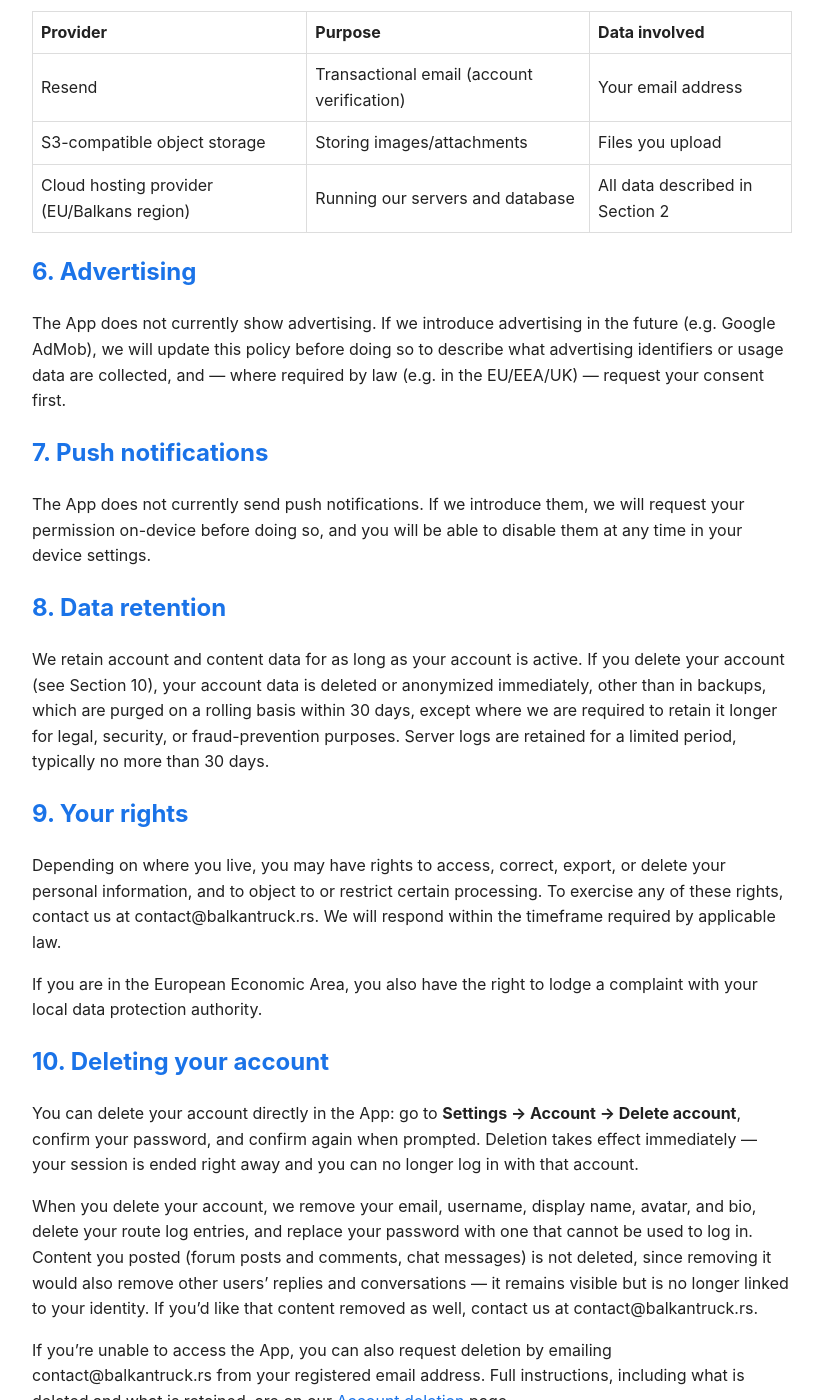
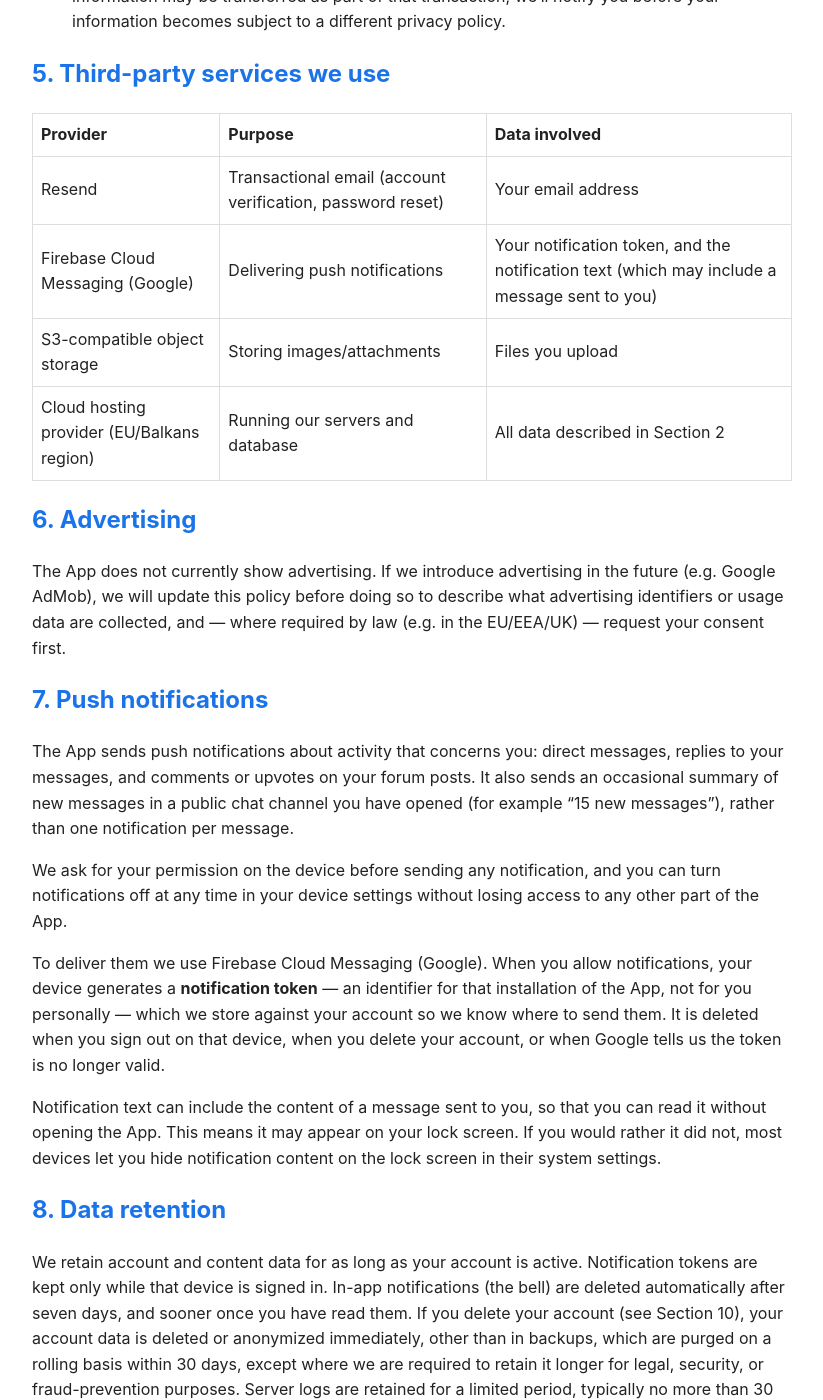
Before and after one commit to eugenecbdh/balkan-truck, a Jekyll site: the page built from privacy-policy.md, in a window 1280 px wide and 1400 px high, scrolled down 2180 px. Shown: the whole window, without its empty margins (228-1051 px from the left). Built offline with Jekyll 4.4.1, drawn with Linux system fonts in a browser that asks for light colours; some of the changed text lies outside the part shown.

Commit message:
Legal docs: the app sends push notifications now
The Privacy Policy said outright that it does not, which stopped being true this
week and is the document a store reviewer opens. Section 7 now describes what is
sent and when, that permission is asked on the device, and that notification text
can include a message's contents and so may appear on a lock screen.

The notification token is declared in 2.2 as data we store, Firebase Cloud Messaging
is listed as a processor in 5, and 8 covers how long the token and the in-app bell
are kept. Also corrects the Resend row, which only mentioned account verification —
it sends password resets too.

Terms: push delivery joins the third-party dependencies in 6, and 8 gains a
disclaimer that notifications are not guaranteed. That one is not boilerplate — the
app carries border waits and road closures, delivery genuinely depends on the
device's power settings and on Google and Apple, and it was measured this week that
Android silences bursts. Drivers should not treat a quiet phone as a clear road.
Section 3 also picks up the route log (Dnevnik), which shipped after it was written.

Co-Authored-By: Claude Opus 5 <noreply@anthropic.com>

```diff
--- a/privacy-policy.md
+++ b/privacy-policy.md
@@ -26,6 +26,7 @@ BalkanTruck is operated by BalkanTruck, based in Serbia. If you have questions a
 ### 2.2 Information collected automatically
 
 - **Device location (on-device only, not stored):** if you grant location permission, the App uses your device's current position to center the map view (e.g. the traffic map) and show what's nearby. This is used live on your device and is not transmitted to or stored on our servers *unless* you separately choose to attach a location to a traffic report you submit (see 2.1).
+- **Notification token:** if you allow notifications, an identifier for your installation of the App (issued by Firebase Cloud Messaging), stored against your account so notifications can reach the right device. It identifies an app installation, not you as a person, and is used for nothing else. See Section 7.
 - **Log and technical data:** standard server logs (IP address, request timestamps, error logs) generated as part of operating the API, retained for security and debugging purposes.
 
 ### 2.3 Information from third parties
@@ -63,7 +64,8 @@ We share information only in these circumstances:
 
 | Provider | Purpose | Data involved |
 |---|---|---|
-| Resend | Transactional email (account verification) | Your email address |
+| Resend | Transactional email (account verification, password reset) | Your email address |
+| Firebase Cloud Messaging (Google) | Delivering push notifications | Your notification token, and the notification text (which may include a message sent to you) |
 | S3-compatible object storage | Storing images/attachments | Files you upload |
 | Cloud hosting provider (EU/Balkans region) | Running our servers and database | All data described in Section 2 |
 
@@ -73,11 +75,17 @@ The App does not currently show advertising. If we introduce advertising in the
 
 ## 7. Push notifications
 
-The App does not currently send push notifications. If we introduce them, we will request your permission on-device before doing so, and you will be able to disable them at any time in your device settings.
+The App sends push notifications about activity that concerns you: direct messages, replies to your messages, and comments or upvotes on your forum posts. It also sends an occasional summary of new messages in a public chat channel you have opened (for example "15 new messages"), rather than one notification per message.
+
+We ask for your permission on the device before sending any notification, and you can turn notifications off at any time in your device settings without losing access to any other part of the App.
+
+To deliver them we use Firebase Cloud Messaging (Google). When you allow notifications, your device generates a **notification token** — an identifier for that installation of the App, not for you personally — which we store against your account so we know where to send them. It is deleted when you sign out on that device, when you delete your account, or when Google tells us the token is no longer valid.
+
+Notification text can include the content of a message sent to you, so that you can read it without opening the App. This means it may appear on your lock screen. If you would rather it did not, most devices let you hide notification content on the lock screen in their system settings.
 
 ## 8. Data retention
 
-We retain account and content data for as long as your account is active. If you delete your account (see Section 10), your account data is deleted or anonymized immediately, other than in backups, which are purged on a rolling basis within 30 days, except where we are required to retain it longer for legal, security, or fraud-prevention purposes. Server logs are retained for a limited period, typically no more than 30 days.
+We retain account and content data for as long as your account is active. Notification tokens are kept only while that device is signed in. In-app notifications (the bell) are deleted automatically after seven days, and sooner once you have read them. If you delete your account (see Section 10), your account data is deleted or anonymized immediately, other than in backups, which are purged on a rolling basis within 30 days, except where we are required to retain it longer for legal, security, or fraud-prevention purposes. Server logs are retained for a limited period, typically no more than 30 days.
 
 ## 9. Your rights
 
```
Also changed, not shown: terms-of-use.md (+4 -2 lines).
